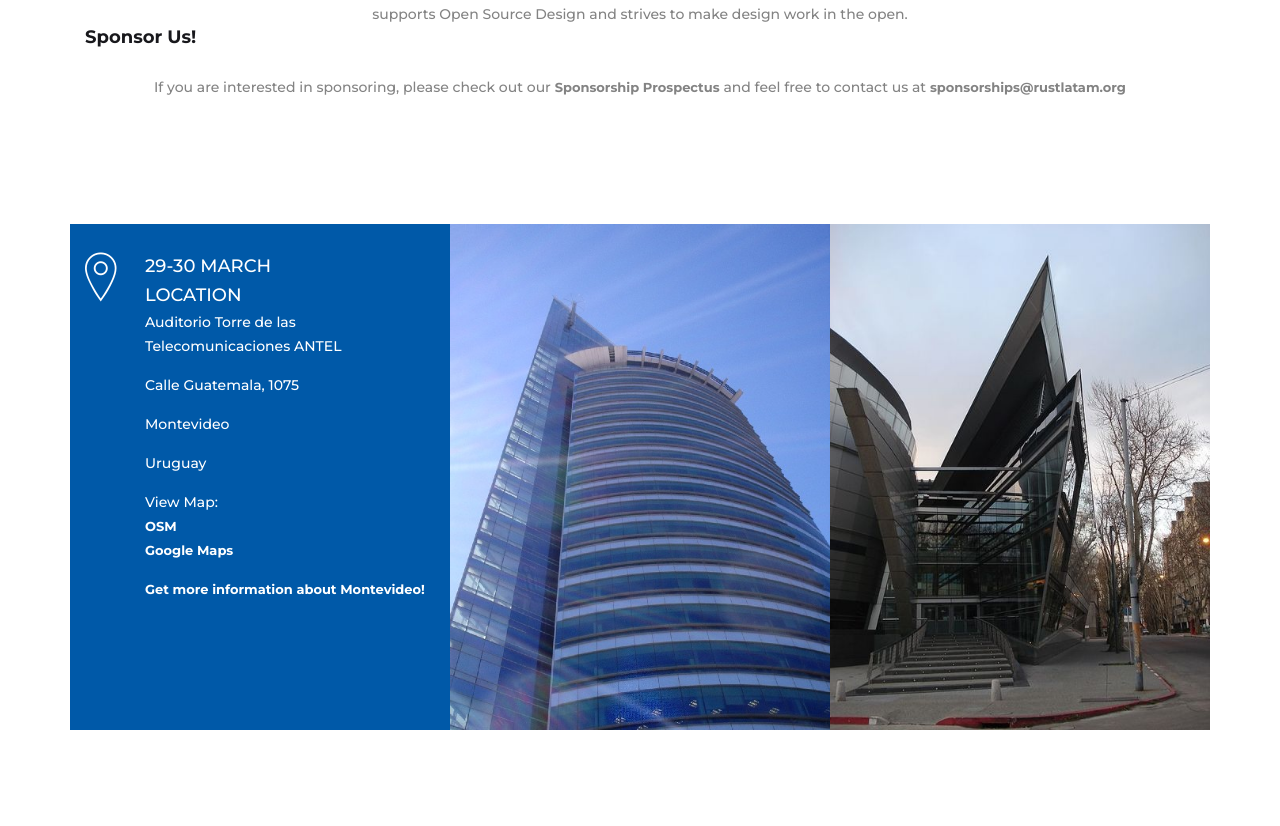
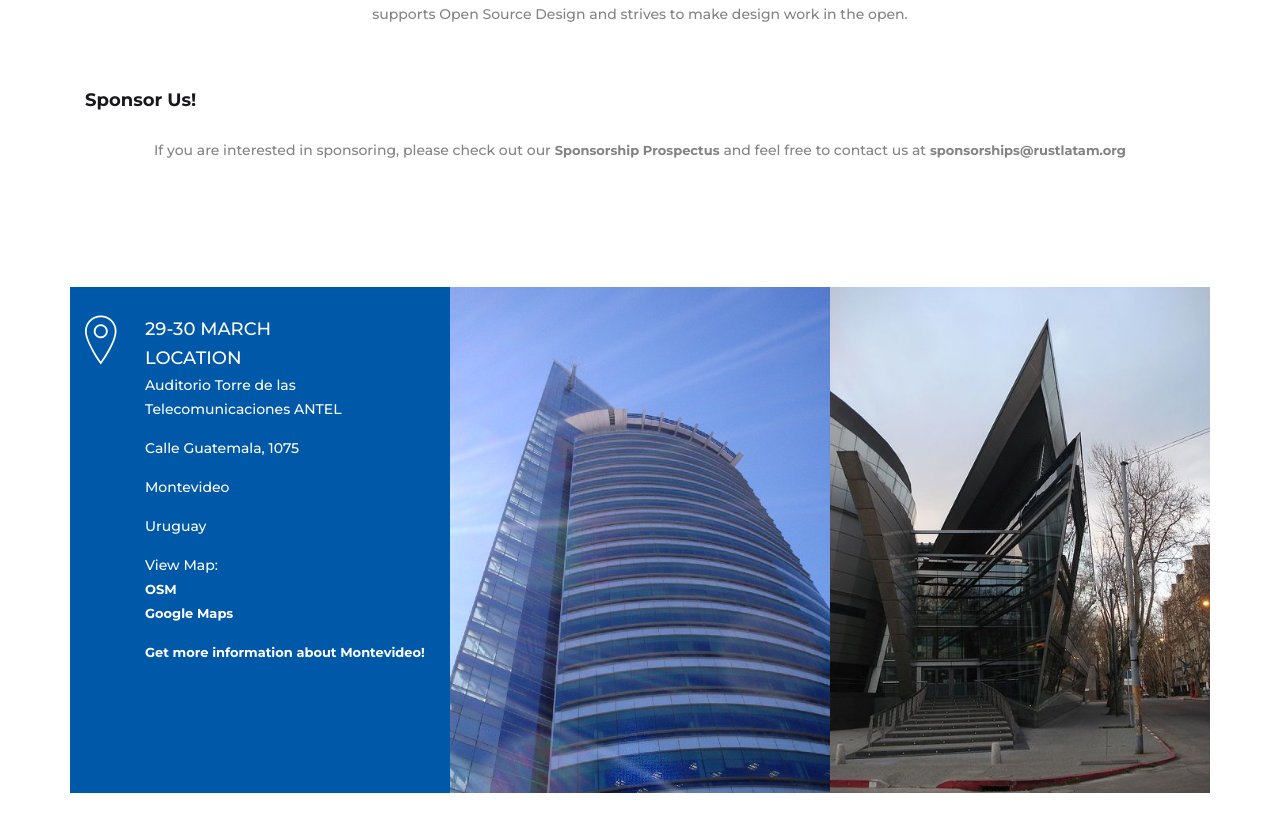
Before and after one commit to rustlatam/website-2019, a plain HTML site: page index.html in a window 1280 px wide. Shown: the part 8382-9208 px from the top of the page. Drawn offline with Linux system fonts and the light colour scheme; files whose address does not match are found by name.

Commit message:
add spacer

```diff
--- a/index.html
+++ b/index.html
@@ -1296,6 +1296,7 @@
           </a>
         </div>
 
+        <p><br /><br /></p>
         <section class="section_title">
           <h5>Sponsor Us!</h5>
         </section>
```
